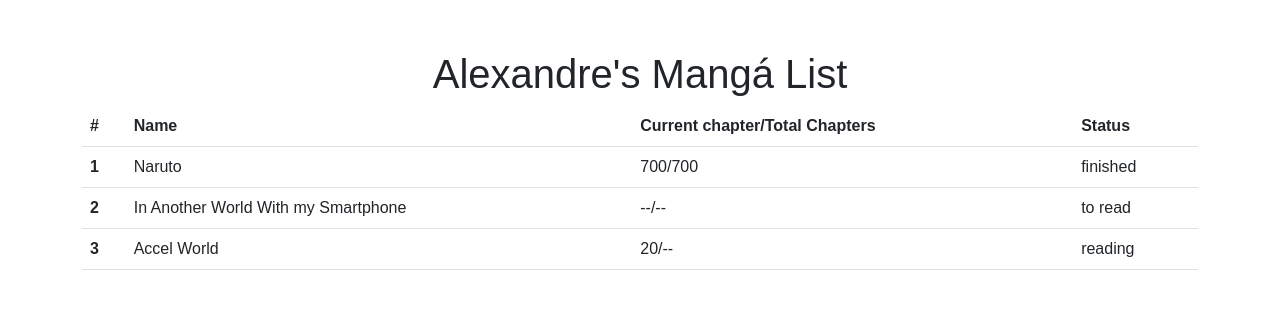
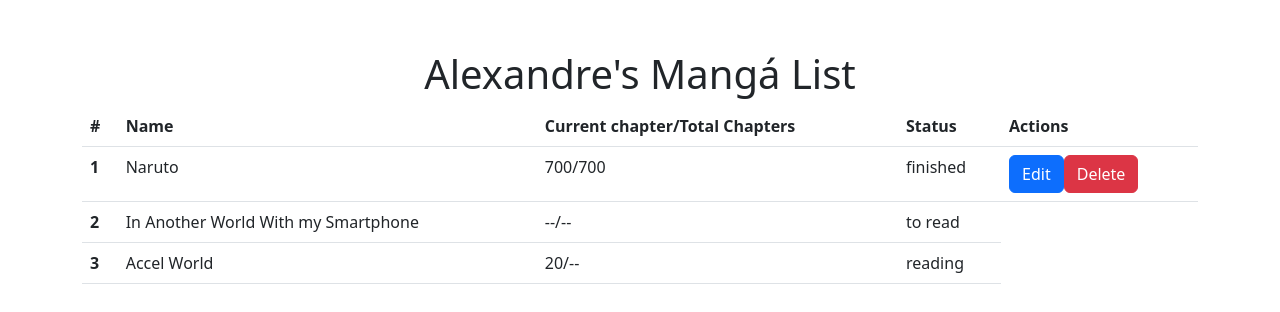
Before and after one commit to alexandrekg/my-uni-list-ui, a React (Create React App) app: page / in a window 1280 px wide. Shown: the top 312 px of the page. Built offline with nearby package versions, Linux system fonts and the light colour scheme.

Commit message:
add modal

```diff
--- a/package.json
+++ b/package.json
@@ -6,7 +6,9 @@
     "@testing-library/jest-dom": "^5.16.4",
     "@testing-library/react": "^13.3.0",
     "@testing-library/user-event": "^13.5.0",
+    "bootstrap": "^5.2.0",
     "react": "^18.2.0",
+    "react-bootstrap": "^2.4.0",
     "react-dom": "^18.2.0",
     "react-scripts": "5.0.1",
     "web-vitals": "^2.1.4"
--- a/src/App.css
+++ b/src/App.css
@@ -1,7 +1,6 @@
 * {
     margin: 0;
     padding: 0;
-    font-family: Arial, Helvetica, sans-serif;
 }
 
 .header {
--- a/src/App.js
+++ b/src/App.js
@@ -1,12 +1,22 @@
 import "./App.css";
+import Container from "react-bootstrap/Container";
+import React, { useState } from "react";
+import Button from "react-bootstrap/Button";
+import Modal from "react-bootstrap/Modal";
+import Form from 'react-bootstrap/Form';
 
 function App() {
+  const [show, setShow] = useState(false);
+
+  const handleClose = () => setShow(false);
+  const handleShow = () => setShow(true);
+
   return (
     <div>
       <header className="header">
         <h1>Alexandre's Mangá List</h1>
       </header>
-      <div className="container">
+      <Container>
         <table class="table">
           <thead>
             <tr>
@@ -14,6 +24,7 @@
               <th scope="col">Name</th>
               <th scope="col">Current chapter/Total Chapters</th>
               <th scope="col">Status</th>
+              <th scope="col">Actions</th>
             </tr>
           </thead>
           <tbody>
@@ -22,6 +33,10 @@
               <td>Naruto</td>
               <td>700/700</td>
               <td>finished</td>
+              <td>
+                <Button variant="primary" onClick={handleShow}>Edit</Button>
+                <Button variant="danger">Delete</Button>
+                </td>
             </tr>
             <tr>
               <th scope="row">2</th>
@@ -37,7 +52,34 @@
             </tr>
           </tbody>
         </table>
-        </div>
+
+
+      <Modal show={show} onHide={handleClose}>
+        <Modal.Header closeButton>
+          <Modal.Title>Edit Mangá</Modal.Title>
+        </Modal.Header>
+        <Modal.Body>
+        <Form>
+        <Form.Group className="mb-3" controlId="formBasicName">
+          <Form.Label>Name</Form.Label>
+          <Form.Control type="text" placeholder="Enter new name" value="Naruto" />
+        </Form.Group>
+        <Form.Group className="mb-3" controlId="formBasicChapters">
+          <Form.Label>Chapter track</Form.Label>
+          <Form.Control type="text" placeholder="Update chapters" value="700/700" />
+        </Form.Group>
+      </Form>
+        </Modal.Body>
+        <Modal.Footer>
+          <Button variant="secondary" onClick={handleClose}>
+            Close
+          </Button>
+          <Button variant="primary" onClick={handleClose}>
+            Save Changes
+          </Button>
+        </Modal.Footer>
+      </Modal>
+      </Container>
     </div>
   );
 }
```
Also changed, not shown: 1 other file (tests, documents, lock files or other folders). Lines whose indentation alone changed are shown as unchanged.
